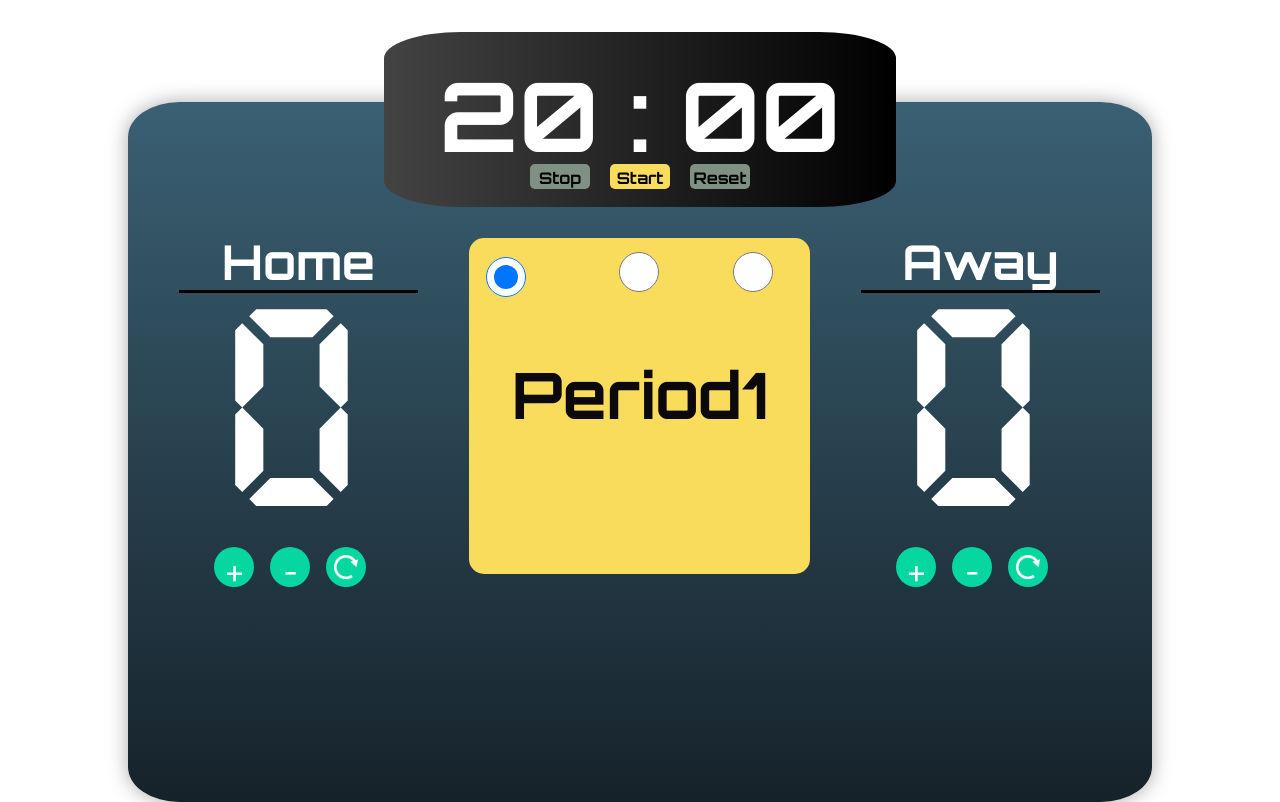
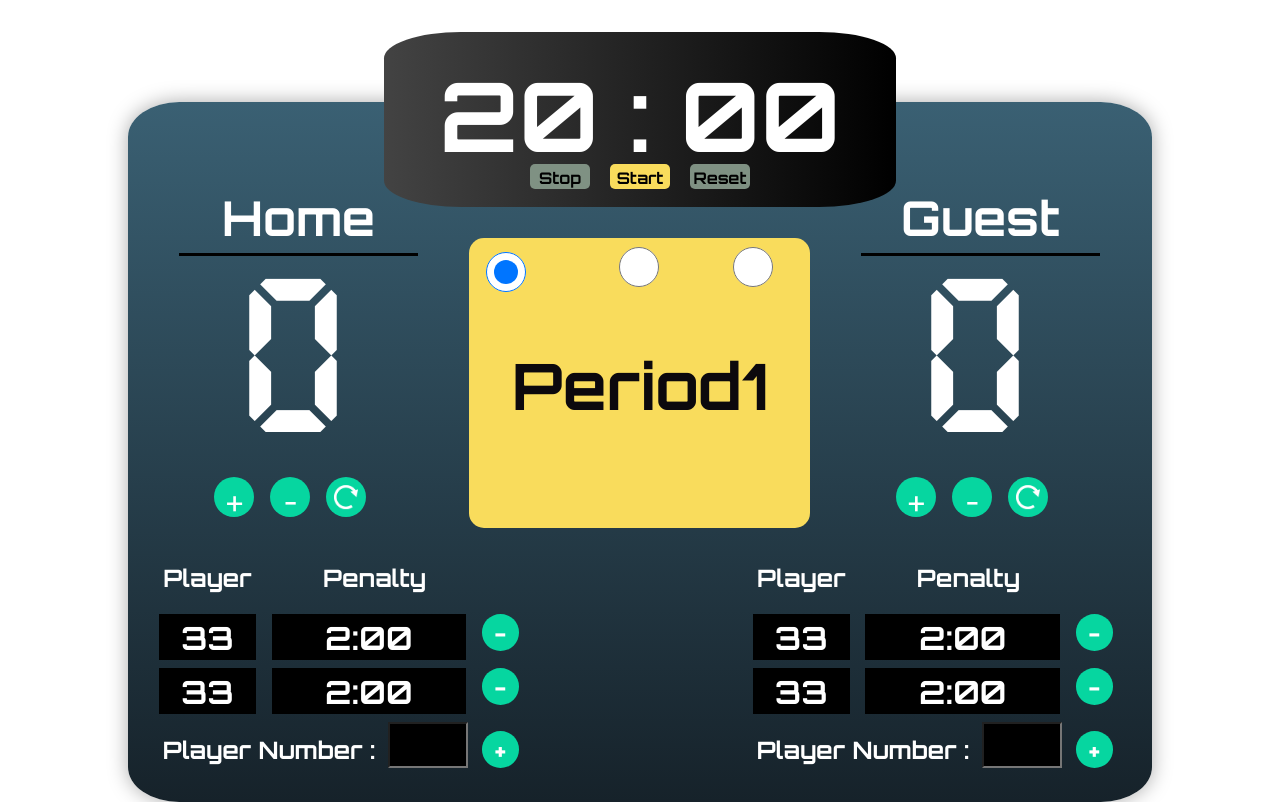
Before and after one commit to yohanpro/hockeyscoreboard, a React (Create React App) app: page / in a window 1280 px wide. Built offline with nearby package versions, Linux system fonts and the light colour scheme.

Commit message:
Penalty 기본 css 작업, 레이아웃배치 완료

```diff
--- a/src/App.css
+++ b/src/App.css
@@ -18,6 +18,19 @@
   position: relative;
   box-shadow: 0px 0px 20px #aaaaaa;
 }
+button {
+  cursor: pointer;
+}
 button:focus {
   outline: 0 !important;
+  transform: scale(1.1);
 }
+@font-face {
+  font-family: "Digital Dismay";
+  font-style: normal;
+  font-weight: 400;
+
+  src: url("./assets/fonts/Digital_Dismay.otf"); /* IE9 Compat Modes */
+  src: local("Digital Dismay"), local("DigitalDismay"), url("./assets/fonts/Digital_Dismay.otf") format("otf"),
+    /* Modern Browsers */ url("./assets/fonts/Digital_Dismay.otf") format("truetype"); /* Safari, Android, iOS */
+}
--- a/src/components/Layout/Layout.js
+++ b/src/components/Layout/Layout.js
@@ -5,12 +5,14 @@ import Timer from '../Timer/Timer';
 import TeamScore from '../TeamScore/TeamScore';
 import Period from '../Period/Period';
 import '../../styles/_ScoarBoard_main.scss';
+import Penalty from '../Penalty/Penalty';
+import '../../styles/_Penalty.scss';
 
 class Layout extends Component {
   state = {
     isPeriodChanged: false,
     teamName1: 'Home',
-    teamName2: 'Away',
+    teamName2: 'Guest',
     teamScore1: null,
     teamScore2: null,
   };
@@ -32,6 +34,10 @@ class Layout extends Component {
             teamScore={this.state.teamScore2}
           />
         </div>
+        <div className="PenaltyBox">
+          <Penalty />
+          <Penalty />
+        </div>
       </Aux>
     );
   }
--- /dev/null
+++ b/src/components/Penalty/Penalty.js
@@ -0,0 +1,34 @@
+import React, { Component } from 'react';
+
+class Penalty extends Component {
+  constructor(props) {
+    super(props);
+    this.state = {};
+  }
+
+  render() {
+    return (
+      <div className="Penalty-container">
+        <p className="Penalty-player-label">Player</p>
+        <p className="Penalty-penaltyTime-label">Penalty</p>
+        <div className="Penalty-player">33</div>
+        <div className="Penalty-penaltyTime">2:00</div>
+        <button className="Penalty-minus" type="button">
+          -
+        </button>
+        <div className="Penalty-player">33</div>
+        <div className="Penalty-penaltyTime">2:00</div>
+        <button className="Penalty-minus" type="button">
+          -
+        </button>
+        <div className="Penalty-inputLabel">Player Number :</div>
+        <input className="Penalty-input" value="33" />
+        <button className="Penalty-plus" type="button">
+          +
+        </button>
+      </div>
+    );
+  }
+}
+
+export default Penalty;
--- a/src/components/Timer/Timer.js
+++ b/src/components/Timer/Timer.js
@@ -1,5 +1,5 @@
 /* eslint-disable lines-between-class-members */
-import React, { Component } from 'react';
+import React, { Component, useEffect } from 'react';
 import Aux from '../../hoc/Aux';
 // import { Button } from 'reactstrap';
 import '../../styles/_timer.scss';
--- a/src/hoc/Aux.js
+++ b/src/hoc/Aux.js
@@ -1,3 +1,6 @@
-const aux = props => props.children;
+import React, { Component, useEffect } from 'react';
+const aux = props => {
+  return props.children;
+};
 
 export default aux;
--- /dev/null
+++ b/src/styles/_Penalty.scss
@@ -0,0 +1,78 @@
+.PenaltyBox {
+  width: 100%;
+  height: 32%;
+  margin-top: 0;
+  position: relative;
+  // background: blue;
+  display: flex;
+  justify-content: space-between;
+}
+.Penalty-container {
+  width: 38%;
+  height: 86%;
+  display: grid;
+  grid-template-columns: 25% 50% 12%;
+  grid-template-rows: repeat(4, 24%);
+  grid-column-gap: 4%;
+  grid-row-gap: 4%;
+  font-family: "Orbitron", sans-serif;
+  font-size: 1.5rem;
+  font-weight: bold;
+  text-align: center;
+  color: #fff;
+  margin-left: 5%;
+  margin: 0 1% 0 3%;
+}
+.Penalty-container-2 {
+  margin-right: 2%;
+}
+.Penalty {
+  &-player-label {
+  }
+  &-penaltyTime-label {
+    grid-column: span 2;
+    text-align: left;
+    padding-left: 20%;
+  }
+  &-player {
+    font-size: 2rem;
+    background: black;
+  }
+  &-penaltyTime {
+    font-size: 2rem;
+    background: black;
+  }
+  &-minus {
+    width: 80%;
+    height: 80%;
+    background: #06d6a0;
+    border-radius: 50%;
+    position: relative;
+    border: none;
+    font-size: 1.5rem;
+    font-weight: bold;
+    color: white;
+  }
+  &-inputLabel {
+    align-self: end;
+    width: 227%;
+  }
+  &-input {
+    width: 41%;
+    margin-left: 60%;
+    background: black;
+    outline: none;
+  }
+  &-plus {
+    width: 80%;
+    height: 80%;
+    background: #06d6a0;
+    border-radius: 50%;
+    position: relative;
+    border: none;
+    font-size: 1.5rem;
+    font-weight: bold;
+    color: white;
+    align-self: end;
+  }
+}
--- a/src/styles/_Periods.scss
+++ b/src/styles/_Periods.scss
@@ -1,7 +1,7 @@
 .Period {
   &__container {
     width: 100%;
-    height: 100%;
+    height: 90%;
     position: relative;
     background: #f9dc5c;
     border-radius: 15px;
--- a/src/styles/_ScoarBoard_main.scss
+++ b/src/styles/_ScoarBoard_main.scss
@@ -1,16 +1,9 @@
 $color-ready: #f9dc5c;
 $color-active: #7f9183;
-@font-face {
-  font-family: "Digital Dismay";
-  font-style: normal;
-  font-weight: 400;
-  src: url("../assets/fonts/Digital_Dismay.otf"); /* IE9 Compat Modes */
-  src: local("Digital Dismay"), local("DigitalDismay"), url("../assets/fonts/Digital_Dismay.otf") format("otf"),
-    /* Modern Browsers */ url("../assets/fonts/Digital_Dismay.otf") format("truetype"); /* Safari, Android, iOS */
-}
+
 .Scoreboard_main {
   width: 100%;
-  height: 48%;
+  height: 46%;
   display: grid;
   grid-template-columns: repeat(3, 33.3%);
   grid-template-rows: 100%;
@@ -20,7 +13,7 @@ $color-active: #7f9183;
   width: 100%;
   height: 100%;
   position: relative;
-  // background: $color-ready;
+  margin-top: -15%;
 
   &__teamName {
     width: 100%;
@@ -30,7 +23,7 @@ $color-active: #7f9183;
 }
 .TeamName {
   width: 70%;
-  height: 55px;
+  height: 107%;
   padding-bottom: 5px;
   display: block;
   background: none;
@@ -46,9 +39,9 @@ $color-active: #7f9183;
   color: #fff;
 }
 .Score__team {
-  font-size: 18rem;
+  font-size: 14rem;
   width: 100%;
-  height: 72%;
+  height: 70%;
   color: white;
   font-family: "Digital Dismay", sans-serif;
   text-align: center;
```
